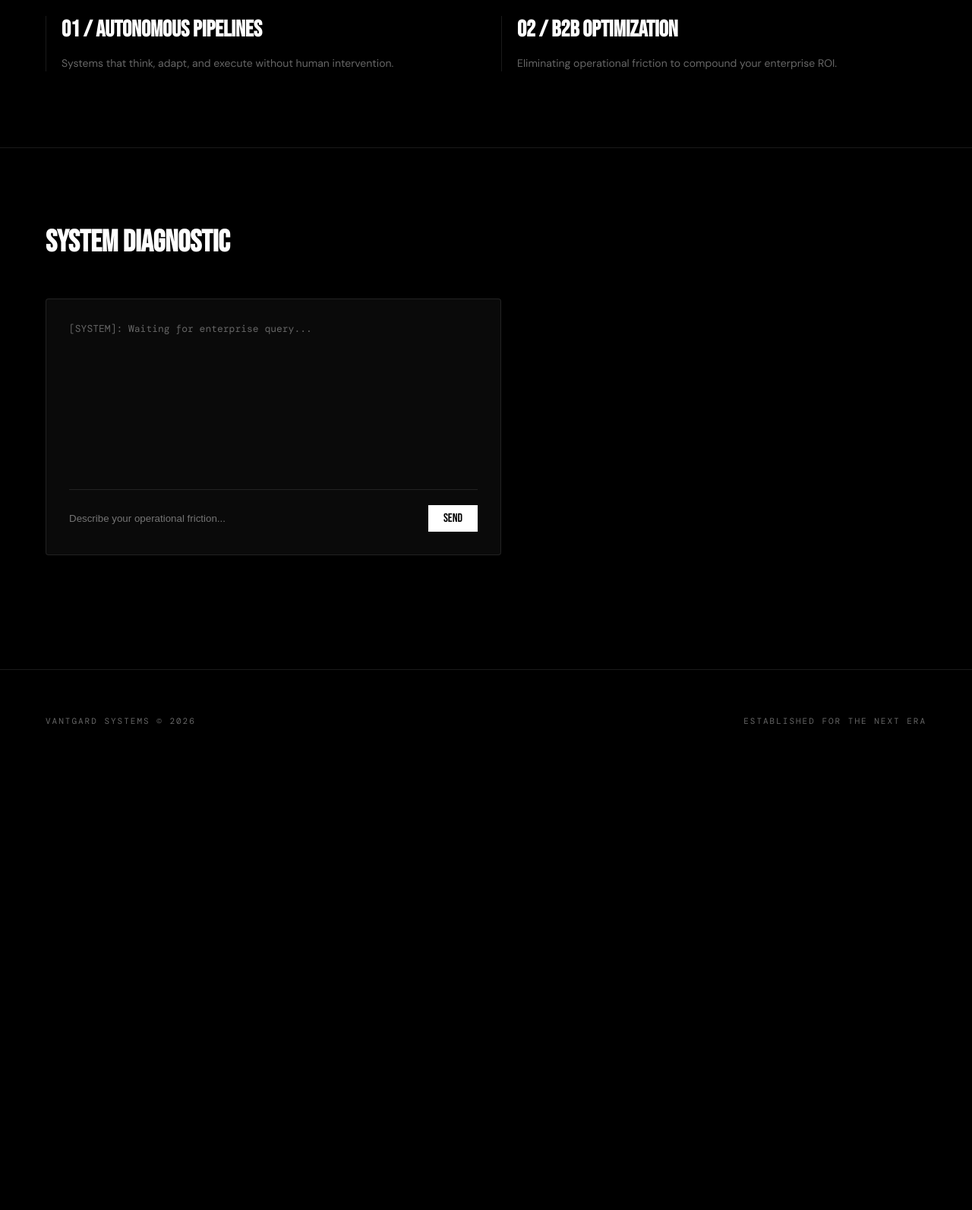
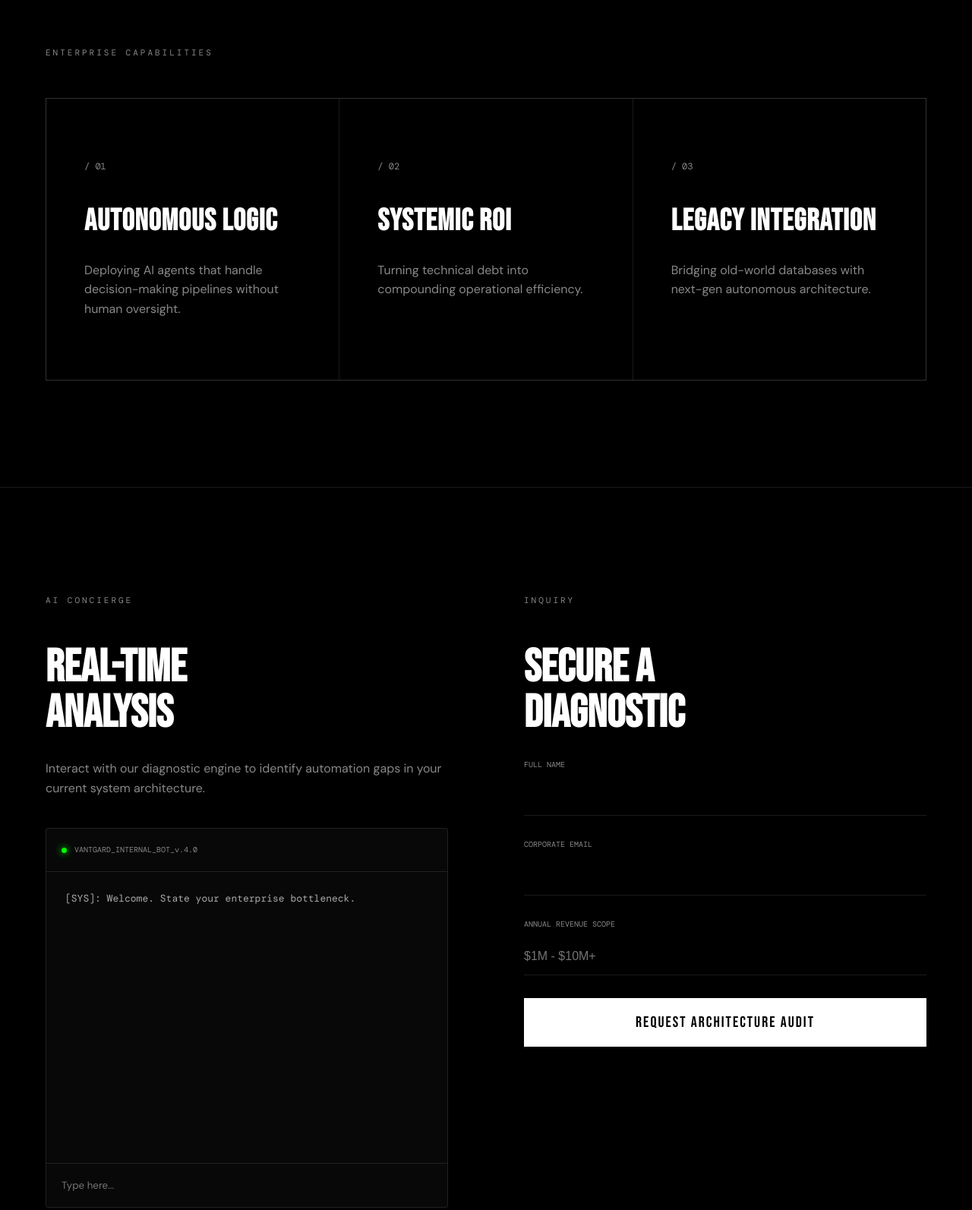
Before and after one commit to VantgardSystems/Vantgard-Official, a plain HTML site: page index.html in a window 1280 px wide. Shown: the part 880-2473 px from the top of the page at 76% size. Before the commit the page ends 1896 px from the top, so only its background shows below. Drawn offline with nearby package versions, Linux system fonts and the light colour scheme.

Commit message:
Update index.html

```diff
--- a/index.html
+++ b/index.html
@@ -3,66 +3,83 @@
 <head>
     <meta charset="UTF-8">
     <meta name="viewport" content="width=device-width, initial-scale=1.0">
-    <title>Vantgard Systems — Intelligent Architecture</title>
-
+    <title>Vantgard Systems | Enterprise AI Architecture</title>
     <link rel="icon" href="favicon.png" type="image/png">
 
     <link rel="preconnect" href="https://fonts.googleapis.com">
-    <link href="https://fonts.googleapis.com/css2?family=Bebas+Neue&family=DM+Sans:wght@300;400&family=DM+Mono&display=swap" rel="stylesheet">
+    <link href="https://fonts.googleapis.com/css2?family=Bebas+Neue&family=DM+Sans:wght@300;400;500&family=DM+Mono&display=swap" rel="stylesheet">
 
     <style>
         :root {
             --black: #000000;
             --white: #ffffff;
-            --muted: #666666;
+            --muted: #888888;
+            --accent: #1a1a1a;
             --border: rgba(255, 255, 255, 0.1);
         }
 
         * { margin: 0; padding: 0; box-sizing: border-box; cursor: none; }
-        body { background: var(--black); color: var(--white); font-family: 'DM Sans', sans-serif; overflow-x: hidden; }
+        body { background: var(--black); color: var(--white); font-family: 'DM Sans', sans-serif; line-height: 1.6; overflow-x: hidden; }
 
-        /* CURSOR CUSTOM */
+        /* CURSOR */
         #cursor-dot { width: 6px; height: 6px; background: white; border-radius: 50%; position: fixed; pointer-events: none; z-index: 9999; transform: translate(-50%, -50%); }
-        #cursor-ring { width: 35px; height: 35px; border: 1px solid rgba(255, 255, 255, 0.3); border-radius: 50%; position: fixed; pointer-events: none; z-index: 9998; transform: translate(-50%, -50%); transition: all 0.1s ease-out; }
+        #cursor-ring { width: 40px; height: 40px; border: 1px solid rgba(255, 255, 255, 0.2); border-radius: 50%; position: fixed; pointer-events: none; z-index: 9998; transform: translate(-50%, -50%); transition: all 0.1s ease-out; }
 
-        /* NAV */
-        nav { position: fixed; top: 0; width: 100%; padding: 30px 60px; display: flex; justify-content: space-between; align-items: center; z-index: 100; backdrop-filter: blur(10px); }
-        .logo { font-family: 'Bebas Neue'; font-size: 28px; letter-spacing: 2px; text-decoration: none; color: white; border: 1px solid white; padding: 0 10px; }
-        .nav-links a { font-family: 'DM Mono'; font-size: 11px; text-transform: uppercase; color: var(--muted); text-decoration: none; margin-left: 30px; letter-spacing: 1px; }
+        /* NAVIGATION */
+        nav { position: fixed; top: 0; width: 100%; padding: 40px 60px; display: flex; justify-content: space-between; align-items: center; z-index: 1000; transition: 0.4s; }
+        nav.scrolled { padding: 20px 60px; background: rgba(0,0,0,0.9); backdrop-filter: blur(10px); border-bottom: 1px solid var(--border); }
+        .logo { font-family: 'Bebas Neue'; font-size: 32px; letter-spacing: 3px; color: white; text-decoration: none; border: 1.5px solid white; padding: 0 12px; }
+        .nav-links a { font-family: 'DM Mono'; font-size: 11px; text-transform: uppercase; color: var(--muted); text-decoration: none; margin-left: 40px; letter-spacing: 2px; transition: 0.3s; }
+        .nav-links a:hover { color: white; }
 
         /* HERO */
-        .hero { height: 100vh; display: flex; flex-direction: column; justify-content: center; padding: 0 60px; }
-        .hero-title { font-family: 'Bebas Neue'; font-size: clamp(80px, 12vw, 160px); line-height: 0.9; margin-bottom: 20px; }
-        .hero-title span { color: transparent; -webkit-text-stroke: 1px rgba(255, 255, 255, 0.4); }
-        .hero-sub { max-width: 500px; color: var(--muted); font-size: 18px; margin-bottom: 40px; }
+        .hero { height: 100vh; display: flex; flex-direction: column; justify-content: center; padding: 0 60px; background: radial-gradient(circle at 10% 90%, #0a0a0a 0%, #000 50%); }
+        .hero-label { font-family: 'DM Mono'; font-size: 12px; color: var(--muted); text-transform: uppercase; letter-spacing: 5px; margin-bottom: 20px; }
+        .hero-title { font-family: 'Bebas Neue'; font-size: clamp(70px, 15vw, 180px); line-height: 0.85; margin-bottom: 30px; }
+        .hero-title span { color: transparent; -webkit-text-stroke: 1px rgba(255,255,255,0.3); }
 
-        /* GRID */
-        .section { padding: 100px 60px; border-top: 1px solid var(--border); }
-        .grid { display: grid; grid-template-columns: repeat(auto-fit, minmax(300px, 1fr)); gap: 40px; }
-        .card { border-left: 1px solid var(--border); padding-left: 20px; transition: 0.3s; }
-        .card:hover { border-left: 1px solid white; }
-        .card h3 { font-family: 'Bebas Neue'; font-size: 30px; margin-bottom: 15px; }
-        .card p { color: var(--muted); font-size: 14px; line-height: 1.6; }
+        /* SECTIONS */
+        .section { padding: 140px 60px; border-top: 1px solid var(--border); }
+        .section-tag { font-family: 'DM Mono'; font-size: 11px; color: var(--muted); text-transform: uppercase; letter-spacing: 3px; display: block; margin-bottom: 50px; }
 
-        /* CHAT BOX */
-        .chat-container { background: #0a0a0a; border: 1px solid var(--border); padding: 30px; border-radius: 4px; max-width: 600px; margin: 50px 0; }
-        .chat-display { height: 200px; overflow-y: auto; font-family: 'DM Mono'; font-size: 13px; color: var(--muted); margin-bottom: 20px; }
-        .chat-input-row { display: flex; gap: 10px; border-top: 1px solid var(--border); padding-top: 20px; }
-        .chat-input { background: transparent; border: none; color: white; flex: 1; outline: none; }
-        .send-btn { background: white; color: black; border: none; padding: 8px 20px; font-family: 'Bebas Neue'; font-size: 16px; }
+        /* GRID CAPABILITIES */
+        .grid { display: grid; grid-template-columns: repeat(auto-fit, minmax(350px, 1fr)); gap: 1px; background: var(--border); border: 1px solid var(--border); }
+        .card { background: var(--black); padding: 80px 50px; transition: 0.5s; }
+        .card:hover { background: #050505; }
+        .card-num { font-family: 'DM Mono'; font-size: 12px; color: var(--muted); margin-bottom: 30px; display: block; }
+        .card h3 { font-family: 'Bebas Neue'; font-size: 40px; margin-bottom: 20px; letter-spacing: 1px; }
+        .card p { color: var(--muted); font-size: 16px; max-width: 300px; }
+
+        /* CONCIERGE & APPOINTMENT */
+        .dual-layout { display: grid; grid-template-columns: 1fr 1fr; gap: 100px; }
+
+        .chat-ui { background: #080808; border: 1px solid var(--border); border-radius: 4px; height: 500px; display: flex; flex-direction: column; }
+        .chat-header { padding: 20px; border-bottom: 1px solid var(--border); font-family: 'DM Mono'; font-size: 10px; color: var(--muted); display: flex; align-items: center; gap: 10px; }
+        .status { width: 7px; height: 7px; background: #00ff00; border-radius: 50%; box-shadow: 0 0 10px #00ff00; }
+        .chat-body { flex: 1; padding: 25px; overflow-y: auto; font-family: 'DM Mono'; font-size: 13px; color: #aaa; }
+        .chat-input-row { padding: 20px; border-top: 1px solid var(--border); display: flex; }
+        .chat-input-row input { background: transparent; border: none; color: white; flex: 1; outline: none; font-family: 'DM Sans'; }
+
+        /* FORM */
+        .form-group { margin-bottom: 30px; }
+        .form-group label { display: block; font-family: 'DM Mono'; font-size: 10px; color: var(--muted); text-transform: uppercase; margin-bottom: 10px; }
+        .form-group input { width: 100%; background: transparent; border: none; border-bottom: 1px solid var(--border); padding: 15px 0; color: white; font-size: 16px; outline: none; transition: 0.3s; }
+        .form-group input:focus { border-bottom: 1px solid white; }
+        .submit-btn { width: 100%; padding: 20px; background: white; color: black; border: none; font-family: 'Bebas Neue'; font-size: 20px; letter-spacing: 2px; cursor: none; transition: 0.3s; }
+        .submit-btn:hover { background: #ccc; }
 
         /* FOOTER */
-        footer { padding: 60px; border-top: 1px solid var(--border); display: flex; justify-content: space-between; align-items: center; }
-        footer span { font-family: 'DM Mono'; font-size: 11px; color: var(--muted); text-transform: uppercase; letter-spacing: 2px; }
+        footer { padding: 80px 60px; display: flex; justify-content: space-between; border-top: 1px solid var(--border); font-family: 'DM Mono'; font-size: 11px; color: var(--muted); text-transform: uppercase; letter-spacing: 2px; }
 
-        /* ANIMATIONS */
-        .reveal { opacity: 0; transform: translateY(30px); transition: 1s ease; }
+        /* REVEAL */
+        .reveal { opacity: 0; transform: translateY(40px); transition: 1.2s cubic-bezier(0.17, 0.67, 0.83, 0.67); }
         .reveal.active { opacity: 1; transform: translateY(0); }
 
-        @media (max-width: 768px) {
-            nav, .hero, .section, footer { padding: 20px; }
-            * { cursor: auto; }
+        @media (max-width: 900px) {
+            .dual-layout { grid-template-columns: 1fr; gap: 50px; }
+            nav, .hero, .section, footer { padding: 30px 20px; }
             #cursor-dot, #cursor-ring { display: none; }
+            body { cursor: auto; }
         }
     </style>
 </head>
@@ -71,84 +88,127 @@
     <div id="cursor-dot"></div>
     <div id="cursor-ring"></div>
 
-    <nav>
+    <nav id="navbar">
         <a href="#" class="logo">VANTGARD</a>
         <div class="nav-links">
-            <a href="#services">Architecture</a>
+            <a href="#solutions">Solutions</a>
             <a href="#diagnostic">Diagnostic</a>
+            <a href="#contact">Book Session</a>
         </div>
     </nav>
 
     <section class="hero">
-        <h1 class="hero-title reveal">VANTGARD<br><span>SYSTEMS</span></h1>
-        <p class="hero-sub reveal">Architecting autonomous AI infrastructure for high-performance enterprises.</p>
+        <div class="hero-label reveal">High-Performance Infrastructure</div>
+        <h1 class="hero-title reveal">ELIMINATING<br><span>OPERATIONAL</span><br>FRICTION.</h1>
     </section>
 
-    <section class="section" id="services">
+    <section class="section" id="solutions">
+        <span class="section-tag">Enterprise Capabilities</span>
         <div class="grid">
             <div class="card reveal">
-                <h3>01 / Autonomous Pipelines</h3>
-                <p>Systems that think, adapt, and execute without human intervention.</p>
+                <span class="card-num">/ 01</span>
+                <h3>Autonomous Logic</h3>
+                <p>Deploying AI agents that handle decision-making pipelines without human oversight.</p>
             </div>
             <div class="card reveal">
-                <h3>02 / B2B Optimization</h3>
-                <p>Eliminating operational friction to compound your enterprise ROI.</p>
+                <span class="card-num">/ 02</span>
+                <h3>Systemic ROI</h3>
+                <p>Turning technical debt into compounding operational efficiency.</p>
+            </div>
+            <div class="card reveal">
+                <span class="card-num">/ 03</span>
+                <h3>Legacy Integration</h3>
+                <p>Bridging old-world databases with next-gen autonomous architecture.</p>
             </div>
         </div>
     </section>
 
     <section class="section" id="diagnostic">
-        <h2 style="font-family: 'Bebas Neue'; font-size: 40px; margin-bottom: 20px;">SYSTEM DIAGNOSTIC</h2>
-        <div class="chat-container reveal">
-            <div class="chat-display" id="chatBox">
-                [SYSTEM]: Waiting for enterprise query...
+        <div class="dual-layout">
+            <div class="reveal">
+                <span class="section-tag">AI Concierge</span>
+                <h2 style="font-family:'Bebas Neue'; font-size: 60px; line-height: 1; margin-bottom: 30px;">REAL-TIME<br>ANALYSIS</h2>
+                <p style="color:var(--muted); margin-bottom: 40px;">Interact with our diagnostic engine to identify automation gaps in your current system architecture.</p>
+
+                <div class="chat-ui">
+                    <div class="chat-header"><div class="status"></div> VANTGARD_INTERNAL_BOT_v.4.0</div>
+                    <div class="chat-body" id="chatbox">
+                        [SYS]: Welcome. State your enterprise bottleneck.
+                    </div>
+                    <div class="chat-input-row">
+                        <input type="text" id="chatInput" placeholder="Type here..." onkeypress="handleChat(event)">
+                    </div>
+                </div>
             </div>
-            <div class="chat-input-row">
-                <input type="text" id="userInput" class="chat-input" placeholder="Describe your operational friction...">
-                <button class="send-btn" onclick="sendMessage()">SEND</button>
+
+            <div class="reveal" id="contact">
+                <span class="section-tag">Inquiry</span>
+                <h2 style="font-family:'Bebas Neue'; font-size: 60px; line-height: 1; margin-bottom: 30px;">SECURE A<br>DIAGNOSTIC</h2>
+
+                <form onsubmit="event.preventDefault(); alert('Request Received. Our architects will contact you.');">
+                    <div class="form-group">
+                        <label>Full Name</label>
+                        <input type="text" required>
+                    </div>
+                    <div class="form-group">
+                        <label>Corporate Email</label>
+                        <input type="email" required>
+                    </div>
+                    <div class="form-group">
+                        <label>Annual Revenue Scope</label>
+                        <input type="text" placeholder="$1M - $10M+">
+                    </div>
+                    <button type="submit" class="submit-btn">Request Architecture Audit</button>
+                </form>
             </div>
         </div>
     </section>
 
     <footer>
-        <span>VANTGARD SYSTEMS © 2026</span>
-        <span>ESTABLISHED FOR THE NEXT ERA</span>
+        <span>Vantgard Systems © 2026</span>
+        <span>Built for the autonomous era</span>
     </footer>
 
     <script>
-        // CURSOR LOGIC
+        // CURSOR
         const dot = document.getElementById('cursor-dot');
         const ring = document.getElementById('cursor-ring');
         document.addEventListener('mousemove', (e) => {
-            dot.style.top = e.clientY + 'px';
-            dot.style.left = e.clientX + 'px';
-            ring.style.top = e.clientY + 'px';
-            ring.style.left = e.clientX + 'px';
+            dot.style.top = e.clientY + 'px'; dot.style.left = e.clientX + 'px';
+            ring.style.top = e.clientY + 'px'; ring.style.left = e.clientX + 'px';
         });
 
-        // REVEAL LOGIC
-        const reveals = document.querySelectorAll('.reveal');
+        // NAV SCROLL
+        window.onscroll = () => {
+            const nav = document.getElementById('navbar');
+            if (window.scrollY > 100) nav.classList.add('scrolled');
+            else nav.classList.remove('scrolled');
+        };
+
+        // REVEAL
         const observer = new IntersectionObserver((entries) => {
             entries.forEach(entry => {
                 if(entry.isIntersecting) entry.target.classList.add('active');
             });
         }, { threshold: 0.1 });
-        reveals.forEach(r => observer.observe(r));
+        document.querySelectorAll('.reveal').forEach(r => observer.observe(r));
 
-        // CHAT LOGIC
-        function sendMessage() {
-            const input = document.getElementById('userInput');
-            const box = document.getElementById('chatBox');
-            if(!input.value) return;
+        // CHAT
+        function handleChat(e) {
+            if(e.key === 'Enter') {
+                const input = document.getElementById('chatInput');
+                const box = document.getElementById('chatbox');
+                if(!input.value) return;
 
-            box.innerHTML += `<br><span style="color:white">> ${input.value}</span>`;
-            const msg = input.value;
-            input.value = '';
+                box.innerHTML += `<div style="color:white; margin:10px 0;">> ${input.value}</div>`;
+                const val = input.value;
+                input.value = '';
 
-            setTimeout(() => {
-                box.innerHTML += `<br>[ANALYSIS]: Operational debt detected in "${msg}". Recommend immediate structural audit.`;
-                box.scrollTop = box.scrollHeight;
-            }, 800);
+                setTimeout(() => {
+                    box.innerHTML += `<div style="color:#00ff00; margin-bottom:10px;">[ANALYSIS]: Bottleneck identified. ROI potential: 400%+. Recommendation: Full System Audit.</div>`;
+                    box.scrollTop = box.scrollHeight;
+                }, 600);
+            }
         }
     </script>
 </body>
```
